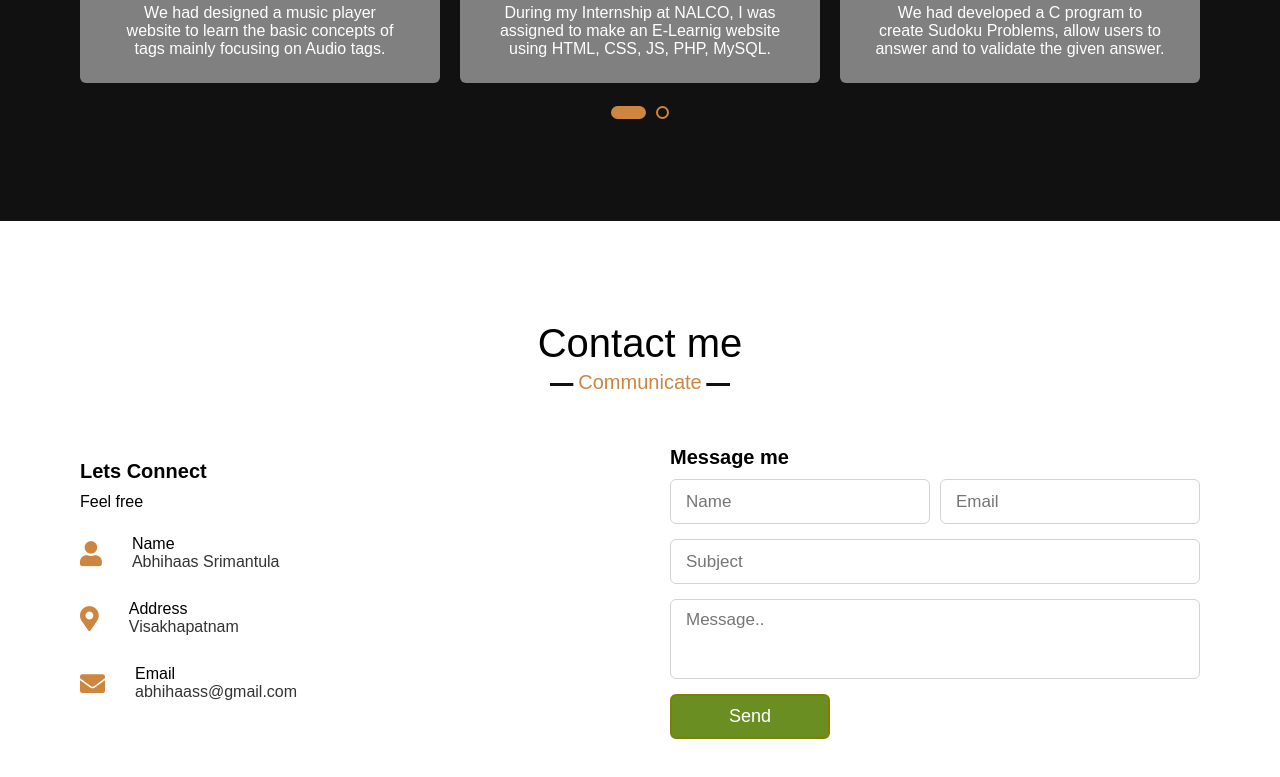
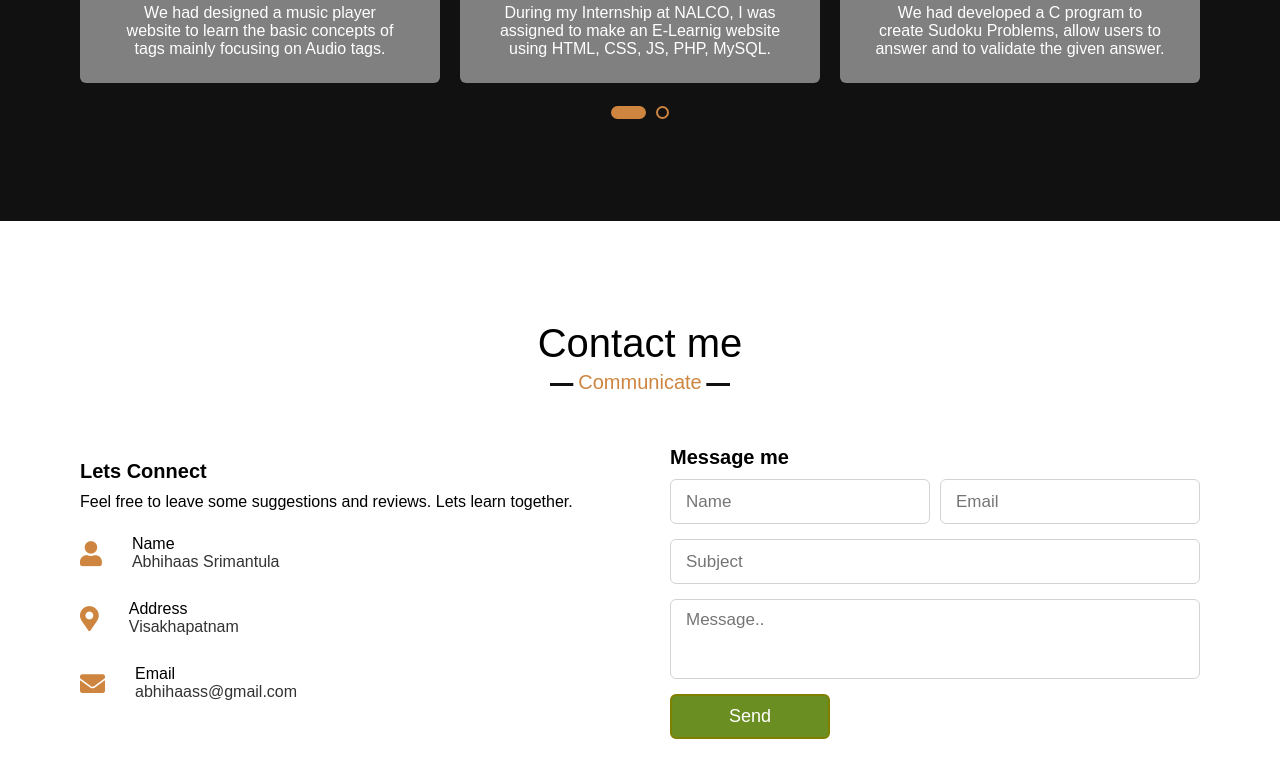
Before and after one commit to abhihaas9391/my_resume, a plain HTML site: page index.html in a window 1280 px wide. Shown: the part 3531-4308 px from the top of the page. Drawn offline with nearby package versions, Linux system fonts and the light colour scheme.

Commit message:
Update index.html

```diff
--- a/index.html
+++ b/index.html
@@ -224,7 +224,7 @@
             <div class="contact-content">
                 <div class="column left">
                     <div class="text">Lets Connect</div>
-                    <p>Feel free</p>
+                    <p>Feel free to leave some suggestions and reviews. Lets learn together.</p>
                     <div class="icons">
                         <div class="row">
                             <i class="fas fa-user"></i>
```
